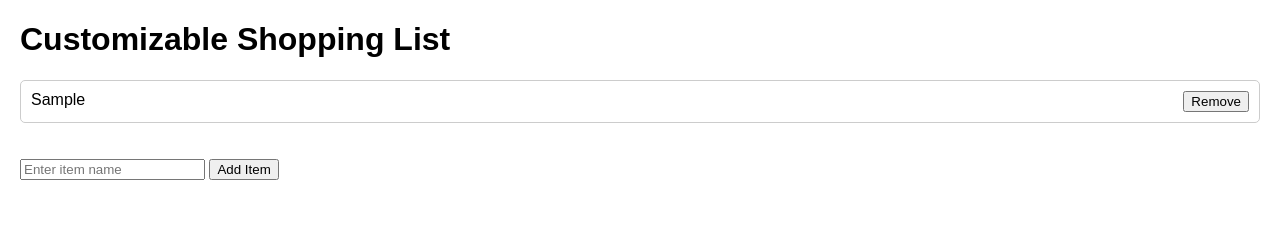
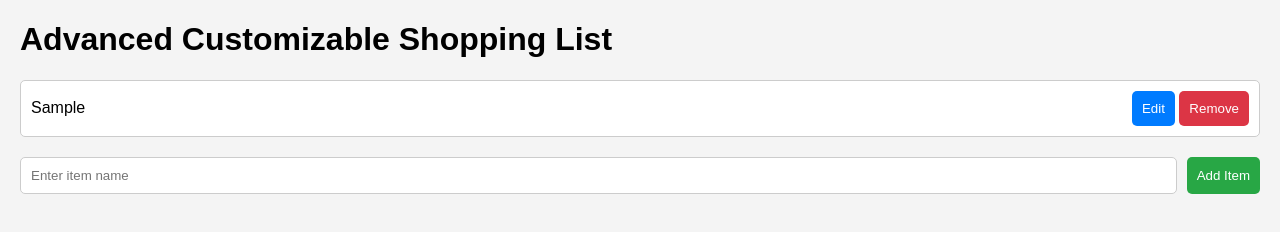
Before and after one commit to Hall-Family-Internal/shoplist, a plain HTML site: page index.html in a window 1280 px wide. Both pictures are taken after typing "Sample" into the empty fields and a click on the button "Add Item". Drawn offline with Linux system fonts and the light colour scheme.

Commit message:
Update index.html

```diff
--- a/index.html
+++ b/index.html
@@ -3,11 +3,12 @@
 <head>
     <meta charset="UTF-8">
     <meta name="viewport" content="width=device-width, initial-scale=1.0">
-    <title>Customizable Shopping List</title>
+    <title>Advanced Customizable Shopping List</title>
     <style>
         body {
             font-family: Arial, sans-serif;
             margin: 20px;
+            background-color: #f4f4f4;
         }
         #shopping-list {
             list-style-type: none;
@@ -16,45 +17,116 @@
         #shopping-list li {
             display: flex;
             justify-content: space-between;
+            align-items: center;
             padding: 10px;
             border: 1px solid #ccc;
             margin: 5px 0;
             border-radius: 5px;
+            background-color: #fff;
         }
         #add-item {
             margin-top: 20px;
+            display: flex;
+        }
+        #item-input {
+            flex: 1;
+            padding: 10px;
+            border: 1px solid #ccc;
+            border-radius: 5px;
+            margin-right: 10px;
+        }
+        button {
+            padding: 10px;
+            border: none;
+            border-radius: 5px;
+            background-color: #28a745;
+            color: white;
+            cursor: pointer;
+        }
+        button:hover {
+            background-color: #218838;
+        }
+        .edit-button {
+            background-color: #007bff;
+        }
+        .edit-button:hover {
+            background-color: #0069d9;
+        }
+        .remove-button {
+            background-color: #dc3545;
+        }
+        .remove-button:hover {
+            background-color: #c82333;
         }
     </style>
 </head>
 <body>
 
-    <h1>Customizable Shopping List</h1>
+    <h1>Advanced Customizable Shopping List</h1>
     <ul id="shopping-list"></ul>
 
+    <div id="add-item">
         <input type="text" id="item-input" placeholder="Enter item name" />
-    <button id="add-item">Add Item</button>
+        <button id="add-item-button">Add Item</button>
+    </div>
 
     <script>
         const shoppingList = document.getElementById('shopping-list');
         const itemInput = document.getElementById('item-input');
-        const addItemButton = document.getElementById('add-item');
+        const addItemButton = document.getElementById('add-item-button');
+
+        // Load items from local storage on page load
+        document.addEventListener('DOMContentLoaded', loadItems);
 
         addItemButton.addEventListener('click', function() {
             const itemText = itemInput.value.trim();
             if (itemText) {
+                addItemToList(itemText);
+                itemInput.value = '';
+                saveItems();
+            }
+        });
+
+        function addItemToList(itemText) {
             const listItem = document.createElement('li');
             listItem.innerHTML = `
-                    ${itemText} <button class="remove-item">Remove</button>
+                <span class="item-text">${itemText}</span>
+                <div>
+                    <button class="edit-button">Edit</button>
+                    <button class="remove-button">Remove</button>
+                </div>
             `;
             shoppingList.appendChild(listItem);
-                itemInput.value = '';
 
-                const removeButton = listItem.querySelector('.remove-item');
+            const removeButton = listItem.querySelector('.remove-button');
             removeButton.addEventListener('click', function() {
                 shoppingList.removeChild(listItem);
+                saveItems();
+            });
+
+            const editButton = listItem.querySelector('.edit-button');
+            editButton.addEventListener('click', function() {
+                const currentItemText = listItem.querySelector('.item-text');
+                const newItemText = prompt('Edit item:', currentItemText.innerText);
+                if (newItemText) {
+                    currentItemText.innerText = newItemText;
+                    saveItems();
+                }
             });
         }
+
+        function saveItems() {
+            const items = [];
+            document.querySelectorAll('#shopping-list li .item-text').forEach(item => {
+                items.push(item.innerText);
             });
+            localStorage.setItem('shoppingList', JSON.stringify(items));
+        }
+
+        function loadItems() {
+            const items = JSON.parse(localStorage.getItem('shoppingList')) || [];
+            items.forEach(item => addItemToList(item));
+        }
     </script>
 
 </body>
```
Lines whose indentation alone changed are shown as unchanged.
